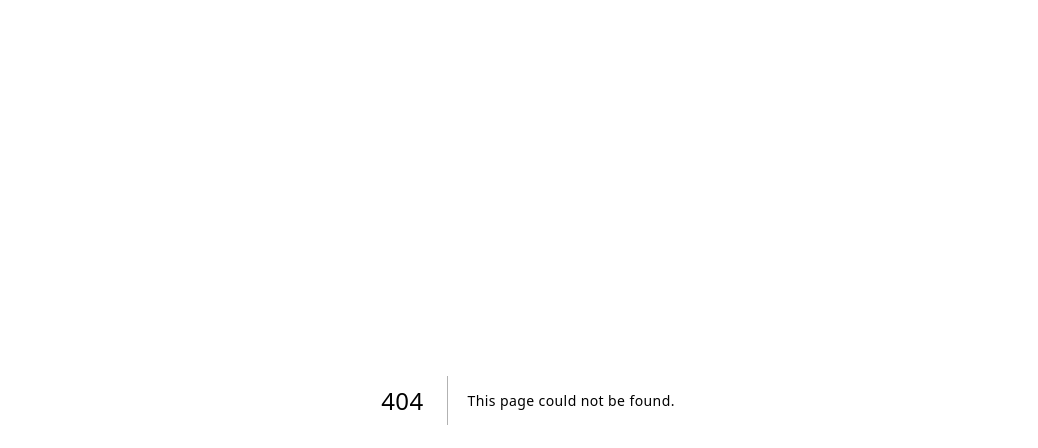
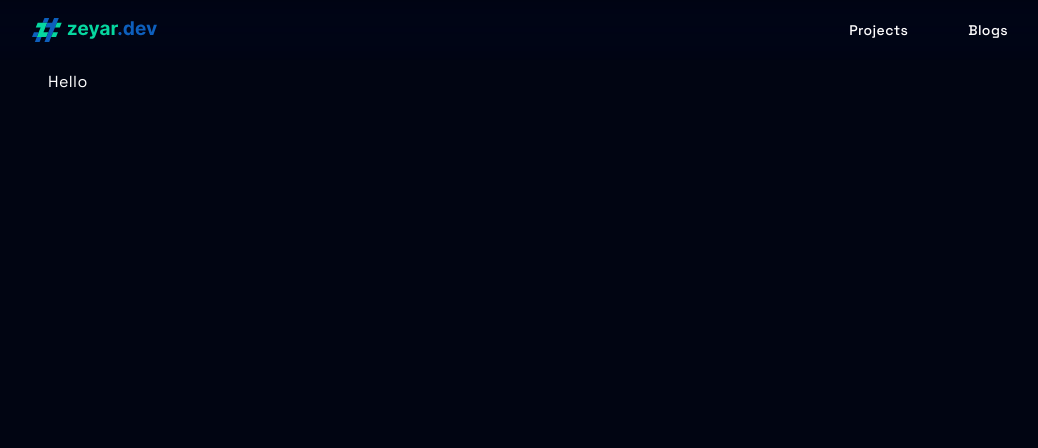
Before and after one commit to ZeyarPaing/personal-site, a Next.js app: page /blogs in a window 1280 px wide. Before the commit this address had no page. Shown: the top 448 px of the page, without its empty margins (112-1150 px from the left). Built offline with nearby package versions, Linux system fonts and the light colour scheme.

Commit message:
feat: added new navs and setup new pages'

```diff
--- a/components/layout/Navbar.tsx
+++ b/components/layout/Navbar.tsx
@@ -1,91 +1,72 @@
 import Image from 'next/image';
 import Link from 'next/link';
 import { useState } from 'react';
+import TransitionRender from 'components/shared/TransitionRender';
+import { navItems } from 'data';
 
 const Navbar = () => {
   const [isExpanded, setExpanded] = useState(false);
 
   return (
     <nav className="z-10 px-3 py-3 text-white bg-darkblue bg-opacity-70 backdrop-blur-xl backdrop-saturate-150 backdrop-brightness-150 fixed top-0 w-full">
-      <div className="m-container flex flex-wrap justify-center items-center ">
+      <div className="m-layout flex flex-wrap justify-between items-center ">
         <Link href="/" className="flex items-center">
           <Image src="/logo-full.svg" width={125} height={30} alt="logo" />
         </Link>
-        {/*<button*/}
-        {/*  className="inline-flex items-center p-2 ml-3 text-sm text-gray-500 md:hidden "*/}
-        {/*  onClick={() => setExpanded(!isExpanded)}*/}
-        {/*>*/}
-        {/*  <span className="sr-only">Open main menu</span>*/}
-        {/*  <svg*/}
-        {/*    width="27"*/}
-        {/*    height="16"*/}
-        {/*    viewBox="0 0 27 16"*/}
-        {/*    fill="none"*/}
-        {/*    xmlns="http://www.w3.org/2000/svg"*/}
-        {/*  >*/}
-        {/*    <path*/}
-        {/*      className={`transition-transform ease-linear duration-75 ${*/}
-        {/*        isExpanded*/}
-        {/*          ? ' rotate-45 -translate-y-4 translate-x-3'*/}
-        {/*          : 'rotate-0'*/}
-        {/*      }`}*/}
-        {/*      d="M0.560976 14H23L22.439 16H0L0.560976 14Z"*/}
-        {/*      fill="#D9D9D9"*/}
-        {/*    />*/}
-        {/*    <path*/}
-        {/*      className={`${*/}
-        {/*        isExpanded ? 'opacity-0' : 'opacity-100'*/}
-        {/*      } transition-opacity duration-75`}*/}
-        {/*      d="M7.43902 7H25L24.561 9H7L7.43902 7Z"*/}
-        {/*      fill="#D9D9D9"*/}
-        {/*    />*/}
-        {/*    <path*/}
-        {/*      className={`transition-transform ease-linear duration-75  ${*/}
-        {/*        isExpanded ? '-rotate-45 translate-y-[18px]' : 'rotate-0'*/}
-        {/*      } `}*/}
-        {/*      d="M5.53659 0H27L26.4634 2H5L5.53659 0Z"*/}
-        {/*      fill="#D9D9D9"*/}
-        {/*    />*/}
-        {/*  </svg>*/}
-        {/*</button>*/}
-        {/*<div*/}
-        {/*  className={`${*/}
-        {/*    isExpanded ? ' block' : 'hidden '*/}
-        {/*  } w-full md:block md:w-auto`}*/}
-        {/*>*/}
-        {/*  <ul className="flex flex-col mt-4 text-center md:flex-row md:space-x-8 md:mt-0 md:text-sm md:font-medium gap-y-3">*/}
-        {/*    <li>*/}
-        {/*      <Link href={'/'}>*/}
-        {/*        <a*/}
-        {/*          className="block py-2 pr-4 pl-3 text-white rounded md:bg-transparent "*/}
-        {/*          aria-current="page"*/}
-        {/*        >*/}
-        {/*          About Me*/}
-        {/*        </a>*/}
-        {/*      </Link>*/}
-        {/*    </li>*/}
-        {/*    <li>*/}
-        {/*      <Link href={'/projects'}>*/}
-        {/*        <a*/}
-        {/*          className="block py-2 pr-4 pl-3 text-white rounded md:bg-transparent "*/}
-        {/*          aria-current="page"*/}
-        {/*        >*/}
-        {/*          Projects*/}
-        {/*        </a>*/}
-        {/*      </Link>*/}
-        {/*    </li>*/}
-        {/*    <li>*/}
-        {/*      <Link href={'/blogs'}>*/}
-        {/*        <a*/}
-        {/*          className="block py-2 pr-4 pl-3 text-white rounded md:bg-transparent "*/}
-        {/*          aria-current="page"*/}
-        {/*        >*/}
-        {/*          Blogs*/}
-        {/*        </a>*/}
-        {/*      </Link>*/}
-        {/*    </li>*/}
-        {/*  </ul>*/}
-        {/*</div>*/}
+        <button
+          className="inline-flex items-center p-2 ml-3 text-sm text-gray-500 md:hidden "
+          onClick={() => setExpanded(!isExpanded)}
+        >
+          <span className="sr-only">Open main menu</span>
+          <svg
+            width="27"
+            height="16"
+            viewBox="0 0 27 16"
+            fill="none"
+            xmlns="http://www.w3.org/2000/svg"
+          >
+            <path
+              className={`transition-transform ease-linear fill-primary-light duration-75 ${
+                isExpanded
+                  ? ' rotate-45 -translate-y-3 translate-x-[14px]'
+                  : 'rotate-0'
+              }`}
+              d="M0.560976 14H23L22.439 16H0L0.560976 14Z"
+            />
+            <path
+              className={`${
+                isExpanded ? 'opacity-0' : 'opacity-100'
+              } transition-opacity duration-75 fill-primary-light`}
+              d="M7.43902 7H25L24.561 9H7L7.43902 7Z"
+            />
+            <path
+              className={`transition-transform ease-linear fill-primary-light duration-75  ${
+                isExpanded ? '-rotate-45 translate-y-[18px]' : 'rotate-0'
+              } `}
+              d="M5.53659 0H27L26.4634 2H5L5.53659 0Z"
+            />
+          </svg>
+        </button>
+        <TransitionRender
+          render={isExpanded}
+          className="grid place-items-center md:block md:opacity-100 hidden h-screen md:h-auto opacity-0 transition-transform transition-opacity origin-top duration-300 w-full md:block md:w-auto"
+          renderClassName="opacity-100"
+          hiddenClassName="opacity-0"
+        >
+          <ul className="flex flex-col mt-4 text-center md:flex-row md:space-x-8 md:mt-0 md:text-sm md:font-medium gap-y-5 w-full">
+            {navItems.map((item) => (
+              <li key={item.name}>
+                <Link
+                  className="block py-2 pr-4 pl-3 text-white rounded md:bg-transparent "
+                  aria-current="page"
+                  href={item.url}
+                >
+                  {item.name}
+                </Link>
+              </li>
+            ))}
+          </ul>
+        </TransitionRender>
       </div>
     </nav>
   );
--- a/components/project/ProjectCard.tsx
+++ b/components/project/ProjectCard.tsx
@@ -2,8 +2,9 @@ import { Project } from 'types';
 import Image from 'next/image';
 import Link from 'next/link';
 import styles from 'styles/Project.module.css';
+import { FC } from 'react';
 
-const projectCard = (props: { project: Project; showDots?: boolean }) => {
+const projectCard: FC<{ project: Project; showDots?: boolean }> = (props) => {
   const { project, showDots } = props;
   return (
     <Link
--- /dev/null
+++ b/components/shared/TransitionRender.tsx
@@ -0,0 +1,54 @@
+import { FC, ReactNode, useEffect, useRef } from 'react';
+
+type TransitionWrapperProps = {
+  children: ReactNode;
+  render: boolean;
+  className?: string;
+  renderClassName: string;
+  hiddenClassName: string;
+};
+
+const TransitionRender: FC<TransitionWrapperProps> = function ({
+  children,
+  render,
+  className,
+  renderClassName,
+  hiddenClassName,
+}) {
+  const ref = useRef<HTMLDivElement>(null);
+
+  useEffect(() => {
+    const hideElem = () => {
+      if (!render) {
+        ref.current?.classList.add('hidden');
+        ref.current?.classList.remove('block');
+      }
+    };
+    if (ref.current) {
+      if (render) {
+        ref.current.classList.remove('hidden');
+        ref.current.classList.add('block');
+        requestAnimationFrame(() => {
+          ref.current?.classList.add(...renderClassName.split(' '));
+        });
+      } else {
+        ref.current.classList.remove(...renderClassName.split(' '));
+        ref.current.classList.add(...hiddenClassName.split(' '));
+        requestAnimationFrame(hideElem);
+      }
+      // ref.current.addEventListener('transitionend', hideElem, {
+      //   capture: false,
+      //   once: true,
+      //   passive: false,
+      // });
+    }
+  }, [render]);
+
+  return (
+    <div className={className} ref={ref}>
+      {children}
+    </div>
+  );
+};
+
+export default TransitionRender;
--- /dev/null
+++ b/data/index.ts
@@ -0,0 +1,12 @@
+import { NavItem } from '../types';
+
+export const navItems: NavItem[] = [
+  {
+    name: 'Projects',
+    url: '/projects',
+  },
+  {
+    name: 'Blogs',
+    url: '/blogs',
+  },
+];
--- a/pages/_document.tsx
+++ b/pages/_document.tsx
@@ -4,7 +4,6 @@ export default function Document() {
   return (
     <Html lang="en">
       <Head>
-        <title>Zeyar Paing | Frontend Web Developer</title>
         <link rel="canonical" href="https://zeyar.dev/" />
       </Head>
       <body>
--- /dev/null
+++ b/pages/blogs/index.tsx
@@ -0,0 +1,12 @@
+import { NextPage } from 'next';
+import Layout from 'components/layout/Layout';
+
+const Blogs: NextPage = () => {
+  return (
+    <Layout>
+      <section className="m-layout">Hello</section>
+    </Layout>
+  );
+};
+
+export default Blogs;
--- a/pages/index.tsx
+++ b/pages/index.tsx
@@ -2,7 +2,7 @@ import type { GetStaticProps, NextPage } from 'next';
 import Image from 'next/image';
 import React from 'react';
 import Layout from 'components/layout/Layout';
-import { Button, LinkButton } from 'components/Button';
+import { Button, LinkButton } from 'components/shared/Button';
 import { Project, Technology } from 'types';
 import {
   courses,
@@ -19,8 +19,8 @@ import VoluntaryCard from 'components/home/VoluntaryCard';
 import Link from 'next/link';
 import ContactItem from 'components/home/ContactItem';
 import ProjectCard from 'components/project/ProjectCard';
-import BlurredBox from 'components/BlurredBox';
-import IntersectionObserve from 'components/IntersectionObserve';
+import BlurredBox from 'components/shared/BlurredBox';
+import IntersectionObserve from 'components/shared/IntersectionObserve';
 import profileImage from 'public/assets/image/profile.webp';
 
 interface HomeProps {
--- a/styles/Project.module.css
+++ b/styles/Project.module.css
@@ -3,7 +3,7 @@
 }
 
 .projectCard:hover::before {
-    @apply -top-3 -left-3;
+    @apply -translate-x-1.5 -translate-y-1.5;
 }
 
 .projectCard::before {
--- a/types/index.ts
+++ b/types/index.ts
@@ -1,4 +1,9 @@
 import React from 'react';
+
+export type NavItem = {
+  name: string;
+  url: string;
+};
 
 export type Project = {
   name: string;
```
Also changed, not shown: components/shared/BlurredBox.tsx (renamed from components/BlurredBox.tsx), components/shared/Button.tsx (renamed from components/Button.tsx), components/shared/IntersectionObserve.tsx (renamed from components/IntersectionObserve.tsx).
